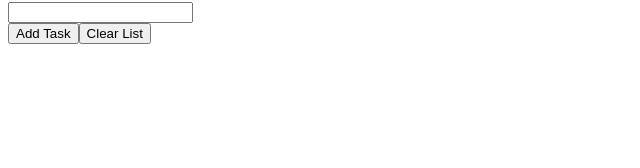
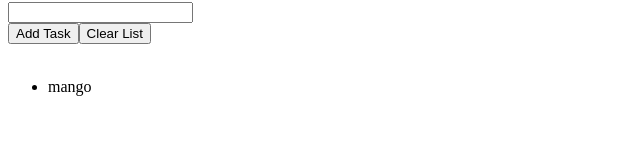
Before and after one commit to acciojob/context-reducer-santmailo, a React app: page / in a window 1280 px wide. Shown: the part 117-285 px from the top of the page, without its empty margins (0-640 px from the left). Built offline with nearby package versions, Linux system fonts and the light colour scheme.

Commit message:
attempt 10

```diff
--- a/src/components/App.js
+++ b/src/components/App.js
@@ -76,6 +76,7 @@ const App = () => {
       <br />
       <br />
       <ul className="list-ul">
+        <li id="#item-mango">mango</li>
         {list.map((item) => {
           console.log(item);
           return (
```
